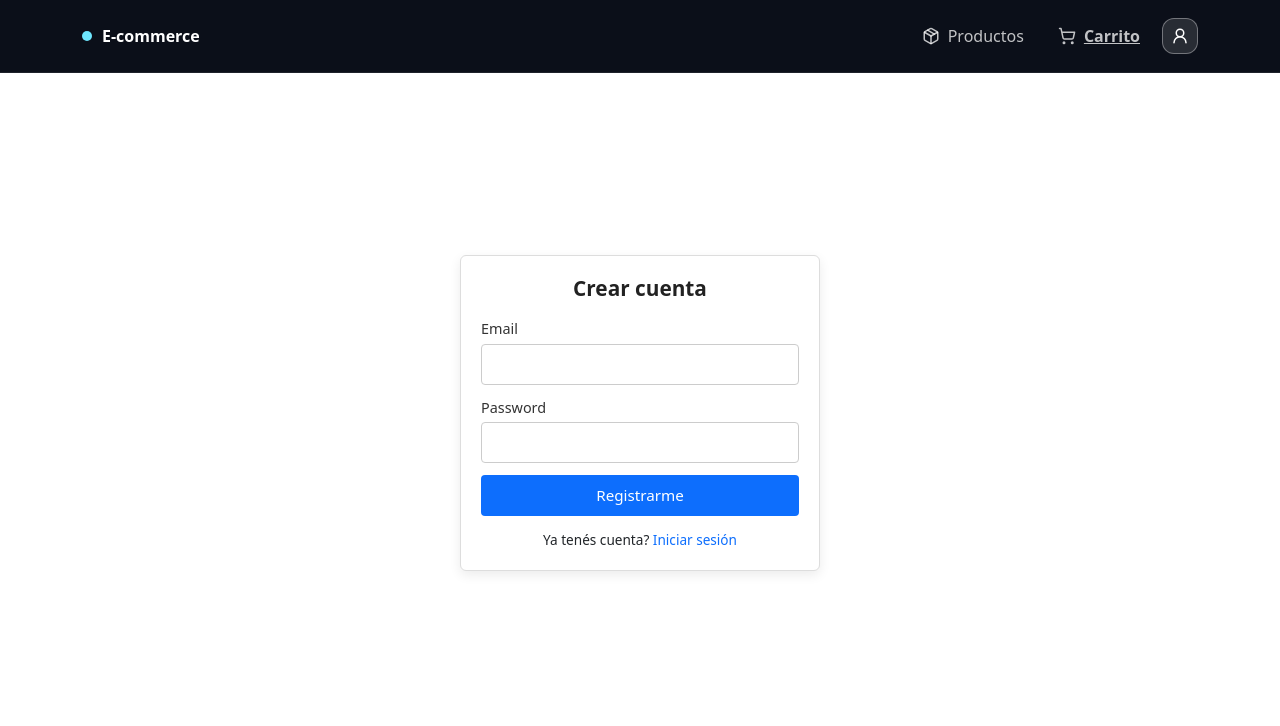
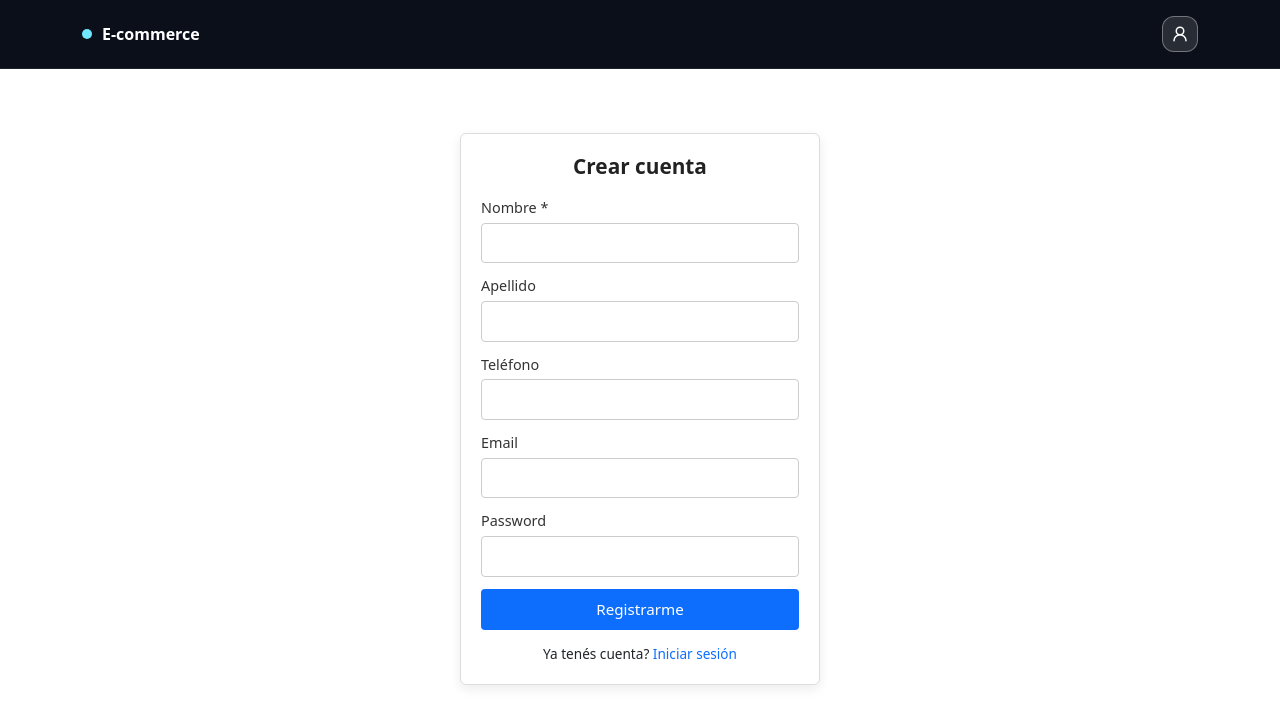
Before and after one commit to MoNRaSpGit/E-commerce, a React app: page /E-commerce/registrar in a window 1280 px wide. Shown: the top 726 px of the page. Built offline with nearby package versions, Linux system fonts and the light colour scheme; the HTML template or start-up script is replaced by a standard one.

Commit message:
Agregamos para mostrar solo el nombre del usuario y no su mail

```diff
--- a/src/components/Navbar.jsx
+++ b/src/components/Navbar.jsx
@@ -24,6 +24,12 @@ export default function Navbar() {
 
   const user = useSelector(selectUser);
   const isAuthed = useSelector(selectIsAuthed);
+
+  const displayName =
+  (user?.nombre ? `${user.nombre}${user?.apellido ? " " + user.apellido : ""}` : "") ||
+  user?.email ||
+  "";
+
 
   useEffect(() => {
     const onDocClick = (e) => {
@@ -73,6 +79,8 @@ export default function Navbar() {
 
         {/* ✅ LINKS DESKTOP (igual que antes) */}
         <nav className="nav-links nav-desktop">
+          {/* Productos: solo cliente / admin */}
+          {(user?.rol === "cliente" || user?.rol === "admin") && (
             <NavLink
               to="/productos"
               className={({ isActive }) => `nav-item ${isActive ? "active" : ""}`}
@@ -80,20 +88,23 @@ export default function Navbar() {
               <Package size={18} />
               <span>Productos</span>
             </NavLink>
+          )}
 
+          {/* Carrito: solo cliente / admin */}
+          {(user?.rol === "cliente" || user?.rol === "admin") && (
             <NavLink
               to="/carrito"
               className={({ isActive }) => `nav-item cart-link ${isActive ? "active" : ""}`}
             >
               <span className="cart-icon-wrap">
                 <ShoppingCart size={18} />
-              {cartCount > 0 && (
-                <span className="cart-badge">{cartCount}</span>
-              )}
+                {cartCount > 0 && <span className="cart-badge">{cartCount}</span>}
               </span>
               <span>Carrito</span>
             </NavLink>
+          )}
 
+          {/* Mis pedidos: cliente / admin */}
           {isAuthed && (user?.rol === "cliente" || user?.rol === "admin") && (
             <NavLink
               to="/mis-pedidos"
@@ -103,6 +114,7 @@ export default function Navbar() {
             </NavLink>
           )}
 
+          {/* Panel pedidos: operario / admin */}
           {isAuthed && (user?.rol === "operario" || user?.rol === "admin") && (
             <NavLink
               to="/operario/pedidos"
@@ -129,7 +141,7 @@ export default function Navbar() {
                 {isAuthed ? (
                   <>
                     <div className="user-meta">
-                      <div className="user-email">{user?.email}</div>
+                      <div className="user-email">{displayName}</div>
                       <div className="user-rol">{user?.rol}</div>
                     </div>
                     <button className="user-item" onClick={doLogout} type="button">
@@ -189,7 +201,7 @@ export default function Navbar() {
               {isAuthed ? (
                 <>
                   <div className="mobile-meta">
-                    <div className="mobile-email">{user?.email}</div>
+                    <div className="mobile-email">{displayName}</div>
                     <div className="mobile-rol">{user?.rol}</div>
                   </div>
 
--- a/src/pages/Register.jsx
+++ b/src/pages/Register.jsx
@@ -1,4 +1,4 @@
-import { useEffect, useState } from "react";
+import { useEffect, useMemo, useState } from "react";
 import { useDispatch, useSelector } from "react-redux";
 import { useNavigate, Link } from "react-router-dom";
 import toast from "react-hot-toast";
@@ -11,21 +11,37 @@ export default function Register() {
   const navigate = useNavigate();
   const isAuthed = useSelector(selectIsAuthed);
 
+  const [nombre, setNombre] = useState("");
+  const [apellido, setApellido] = useState("");
+  const [telefono, setTelefono] = useState("");
+
   const [email, setEmail] = useState("");
   const [password, setPassword] = useState("");
 
   const [status, setStatus] = useState("idle"); // idle | loading
   const [error, setError] = useState(null);
 
+  const isLoading = status === "loading";
+
   useEffect(() => {
     if (isAuthed) navigate("/productos");
   }, [isAuthed, navigate]);
+
+  const cleanEmail = useMemo(() => email.trim().toLowerCase(), [email]);
 
   const onSubmit = async (e) => {
     e.preventDefault();
     setError(null);
 
-    const cleanEmail = email.trim().toLowerCase();
+    const cleanNombre = nombre.trim();
+    const cleanApellido = apellido.trim();
+    const cleanTelefono = telefono.trim();
+
+    if (cleanNombre.length < 2) {
+      setError("Nombre requerido (mínimo 2 caracteres)");
+      return;
+    }
+
     if (!cleanEmail || !password) {
       setError("Email y password son obligatorios");
       return;
@@ -37,7 +53,13 @@ export default function Register() {
       const res = await fetch(`${import.meta.env.VITE_API_URL}/api/auth/register`, {
         method: "POST",
         headers: { "Content-Type": "application/json" },
-        body: JSON.stringify({ email: cleanEmail, password }),
+        body: JSON.stringify({
+          email: cleanEmail,
+          password,
+          nombre: cleanNombre,
+          apellido: cleanApellido || null,
+          telefono: cleanTelefono || null,
+        }),
       });
 
       const data = await res.json().catch(() => null);
@@ -48,7 +70,6 @@ export default function Register() {
         return;
       }
 
-      // ✅ Auto-login: guardar tokens y user
       dispatch(
         setAuth({
           user: data.user,
@@ -72,12 +93,46 @@ export default function Register() {
 
         <form onSubmit={onSubmit}>
           <label className="register-label">
+            Nombre *
+            <input
+              className="register-input"
+              value={nombre}
+              onChange={(e) => setNombre(e.target.value)}
+              autoComplete="given-name"
+              disabled={isLoading}
+            />
+          </label>
+
+          <label className="register-label">
+            Apellido
+            <input
+              className="register-input"
+              value={apellido}
+              onChange={(e) => setApellido(e.target.value)}
+              autoComplete="family-name"
+              disabled={isLoading}
+            />
+          </label>
+
+          <label className="register-label">
+            Teléfono
+            <input
+              className="register-input"
+              value={telefono}
+              onChange={(e) => setTelefono(e.target.value)}
+              autoComplete="tel"
+              disabled={isLoading}
+            />
+          </label>
+
+          <label className="register-label">
             Email
             <input
               className="register-input"
               value={email}
               onChange={(e) => setEmail(e.target.value)}
               autoComplete="username"
+              disabled={isLoading}
             />
           </label>
 
@@ -89,13 +144,14 @@ export default function Register() {
               value={password}
               onChange={(e) => setPassword(e.target.value)}
               autoComplete="new-password"
+              disabled={isLoading}
             />
           </label>
 
           {error && <div className="register-error">{error}</div>}
 
-          <button className="register-btn" type="submit" disabled={status === "loading"}>
-            {status === "loading" ? "Creando..." : "Registrarme"}
+          <button className="register-btn" type="submit" disabled={isLoading}>
+            {isLoading ? "Creando..." : "Registrarme"}
           </button>
 
           <div className="register-foot">
```
Lines whose indentation alone changed are shown as unchanged.
